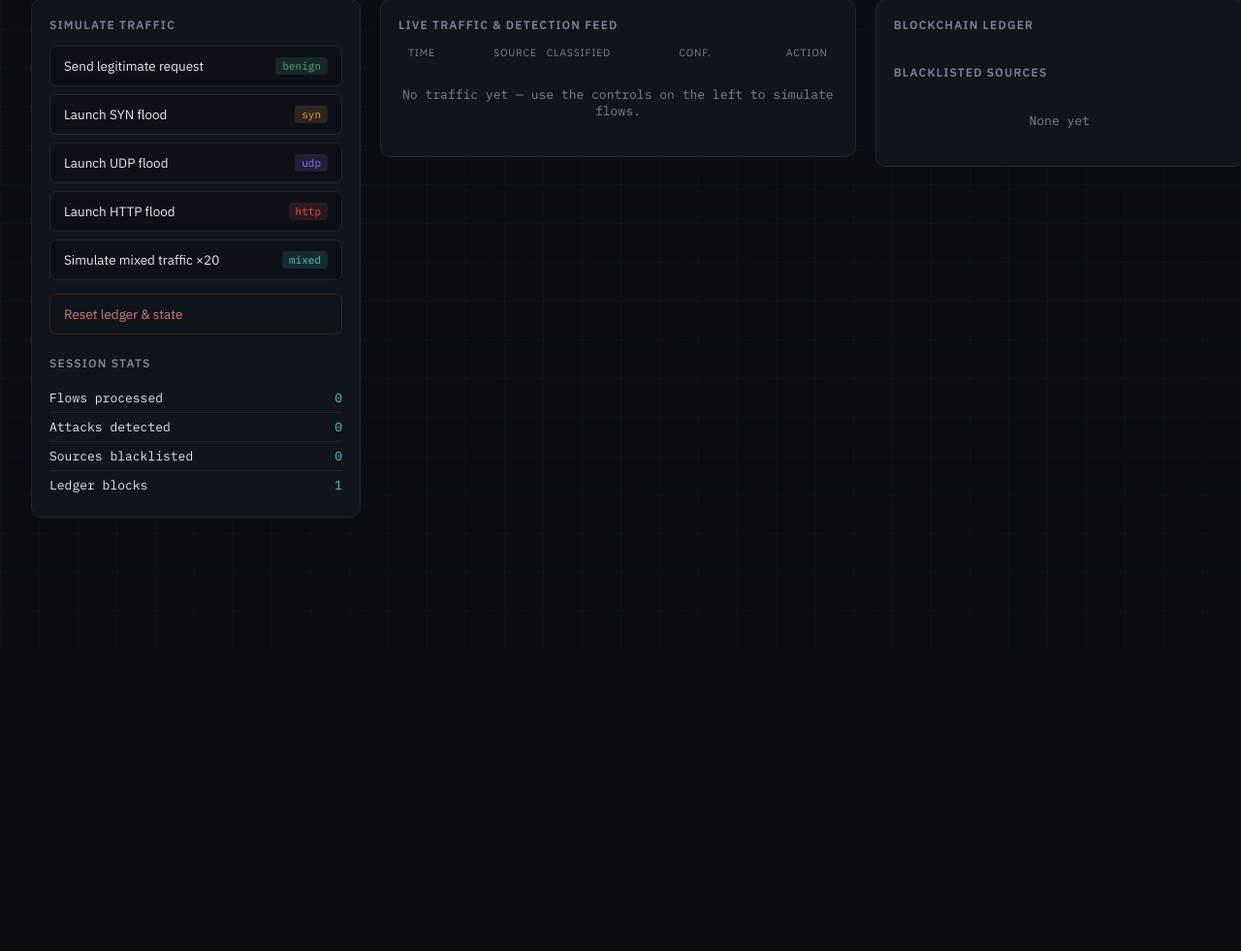
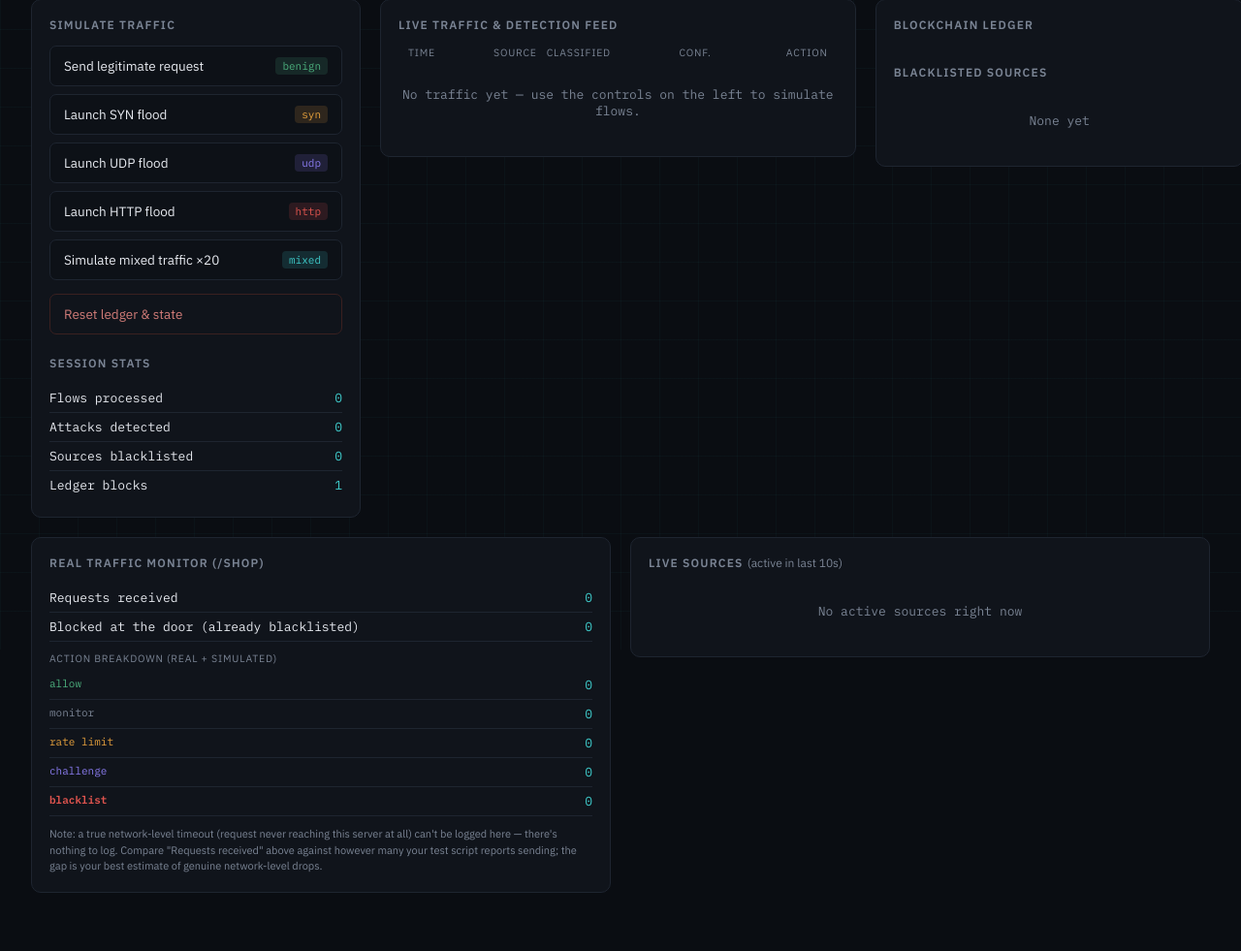
Before and after one commit to impenetrablepilot/Ddos, a Flask app: page / in a window 1280 px wide. Shown: the part 130-1111 px from the top of the page at 97% size. Before the commit the page ends 761 px from the top, so only its background shows below. Run offline with Flask 3, Linux system fonts and the light colour scheme; data that the repository does not hold is empty; parts of the project's set-up code (start-up, migrations or seed data) failed here and were passed over.

Commit message:
Add files via upload

```diff
--- a/templates/index.html
+++ b/templates/index.html
@@ -201,12 +201,37 @@
       </div>
     </div>
   </div>
+
+  <div class="grid" style="grid-template-columns: 1fr 1fr; margin-top: 20px;">
+    <!-- REAL TRAFFIC MONITOR -->
+    <div class="panel">
+      <h2>Real Traffic Monitor (/shop)</h2>
+      <div class="stat-row"><span>Requests received</span><span class="v" id="statReceived">0</span></div>
+      <div class="stat-row"><span>Blocked at the door (already blacklisted)</span><span class="v" id="statBlockedFastpath">0</span></div>
+      <div style="margin: 10px 0 6px; font-size: 10.5px; color: var(--text-dim); text-transform: uppercase; letter-spacing: 0.8px;">Action breakdown (real + simulated)</div>
+      <div class="stat-row"><span class="action allow">allow</span><span class="v" id="actAllow">0</span></div>
+      <div class="stat-row"><span class="action" style="color:var(--text-dim);">monitor</span><span class="v" id="actMonitor">0</span></div>
+      <div class="stat-row"><span class="action rate_limit">rate limit</span><span class="v" id="actRateLimit">0</span></div>
+      <div class="stat-row"><span class="action challenge">challenge</span><span class="v" id="actChallenge">0</span></div>
+      <div class="stat-row"><span class="action blacklist">blacklist</span><span class="v" id="actBlacklist">0</span></div>
+      <div style="margin-top:10px; font-size:11px; color: var(--text-dim); line-height:1.5;">
+        Note: a true network-level timeout (request never reaching this server at all) can't be logged here — there's nothing to log. Compare "Requests received" above against however many your test script reports sending; the gap is your best estimate of genuine network-level drops.
+      </div>
+    </div>
+
+    <!-- LIVE SOURCES -->
+    <div class="panel">
+      <h2>Live Sources <span style="color:var(--text-dim); font-weight:normal; text-transform:none; letter-spacing:0;">(active in last 10s)</span></h2>
+      <div id="activeSources"><div class="empty">No active sources right now</div></div>
+    </div>
+  </div>
 </div>
 
 <script>
 const feedEl = document.getElementById('feed');
 const ledgerEl = document.getElementById('ledger');
 const blacklistEl = document.getElementById('blacklist');
+const activeSourcesEl = document.getElementById('activeSources');
 const chainDot = document.getElementById('chainDot');
 const chainStatusText = document.getElementById('chainStatusText');
 const chainLenText = document.getElementById('chainLenText');
@@ -255,18 +280,38 @@ function renderBlacklist(bl) {
   `).join('');
 }
 
+function renderActiveSources(active) {
+  const entries = Object.entries(active || {});
+  if (!entries.length) { activeSourcesEl.innerHTML = '<div class="empty">No active sources right now</div>'; return; }
+  activeSourcesEl.innerHTML = entries.map(([sid, info]) => `
+    <div class="blacklist-item"><span>🌐 ${sid}</span><span style="color:var(--cyan); font-family:var(--mono); font-size:12px;">${info.requests_in_window} req · last ${info.last_seen_seconds_ago}s ago</span></div>
+  `).join('');
+}
+
 async function refreshState() {
   const res = await fetch('/api/state');
   const data = await res.json();
   renderFeed(data.recent_flows);
   renderLedger(data.chain);
   renderBlacklist(data.blacklisted_sources);
+  renderActiveSources(data.active_sources);
 
   chainDot.className = 'dot' + (data.chain_valid ? '' : ' bad');
   chainStatusText.textContent = data.chain_valid ? 'chain verified' : 'chain INVALID';
   chainLenText.textContent = `${data.chain_length} block${data.chain_length===1?'':'s'}`;
   document.getElementById('statBlocks').textContent = data.chain_length;
   document.getElementById('statBlacklist').textContent = Object.keys(data.blacklisted_sources).length;
+
+  if (data.stats) {
+    document.getElementById('statReceived').textContent = data.stats.requests_received;
+    document.getElementById('statBlockedFastpath').textContent = data.stats.blocked_fastpath;
+    const a = data.stats.action_counts || {};
+    document.getElementById('actAllow').textContent = a.allow || 0;
+    document.getElementById('actMonitor').textContent = a.monitor || 0;
+    document.getElementById('actRateLimit').textContent = a.rate_limit || 0;
+    document.getElementById('actChallenge').textContent = a.challenge || 0;
+    document.getElementById('actBlacklist').textContent = a.blacklist || 0;
+  }
 }
 
 async function simulate(label, count) {
```
